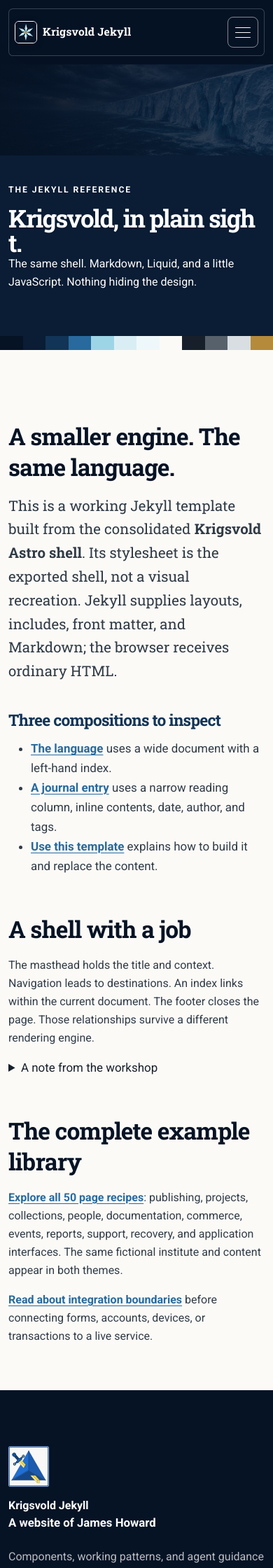
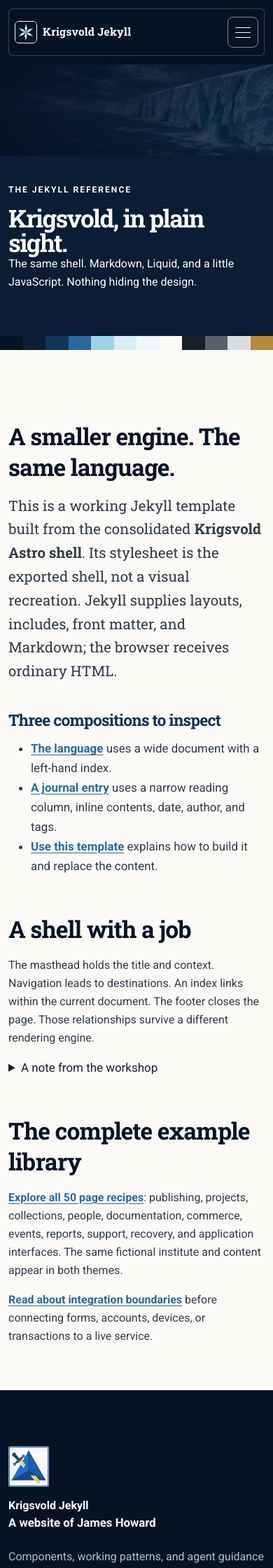
Before and after one commit to krigsvolddesign/jekyll, a Jekyll site: the page built from index.md, in a window 390 px wide. Shown: the top 2240 px of the page at 70% size. Built offline with Jekyll 4.4.1, drawn with Linux system fonts in a browser that asks for light colours.

Commit message:
Keep source heading line-breaking; evidence confirms only brand and eyebrow clip

```diff
--- a/assets/css/jekyll.css
+++ b/assets/css/jekyll.css
@@ -266,7 +266,6 @@ html[data-appearance="dark"] body.krigsvold.hero-context--compact:not(.dashboard
    Preserve the source sizes and palette; only line-breaking changes. */
 @media (max-width:400px) {
   .page-masthead .eyebrow { overflow-wrap:anywhere; word-break:normal; }
-  .page-masthead h1 { max-inline-size:100%; overflow-wrap:anywhere; word-break:break-all; }
 }
 /* At 400% root text the nav has room for only one major control per row.
    Keep the complete Krigsvold/Jekyll words, with the native Menu button on
```
